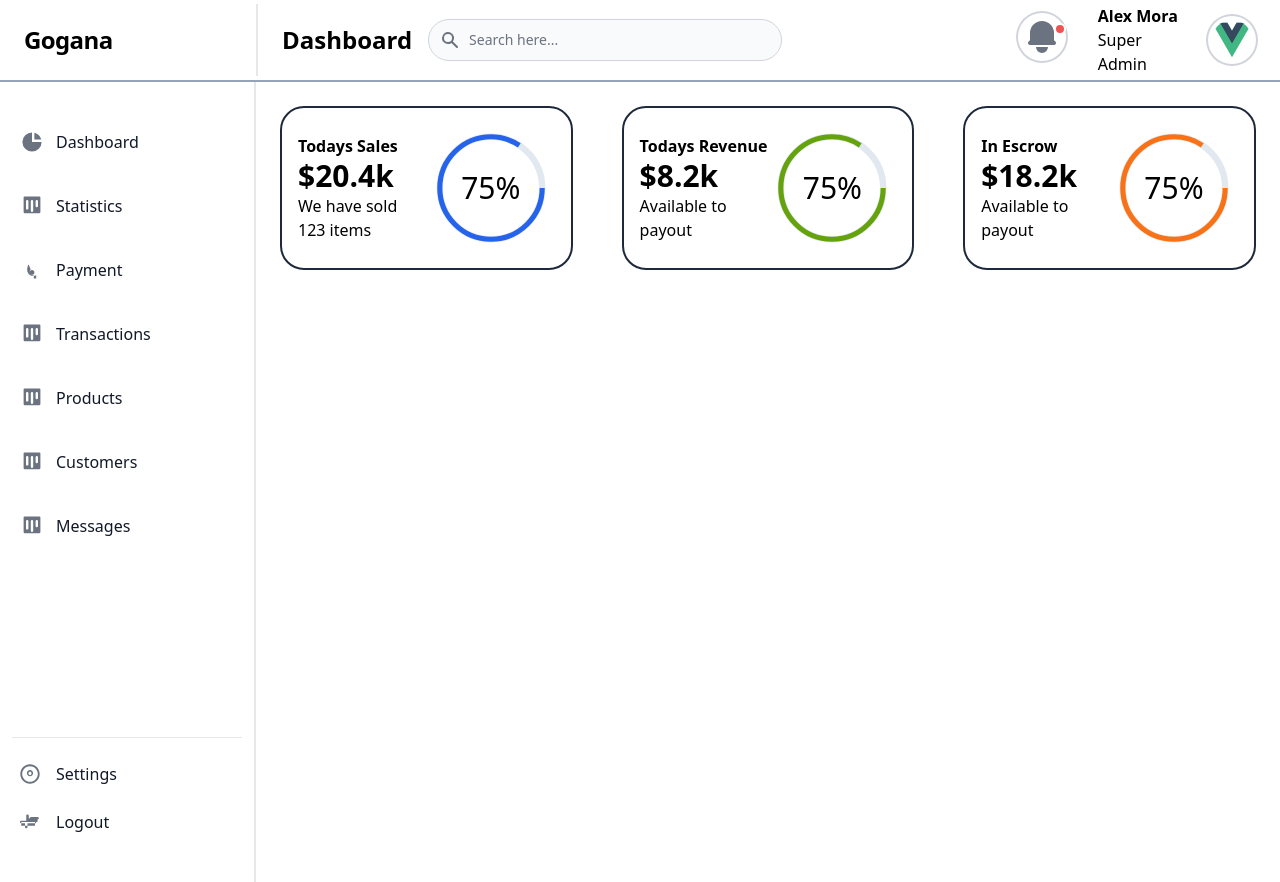
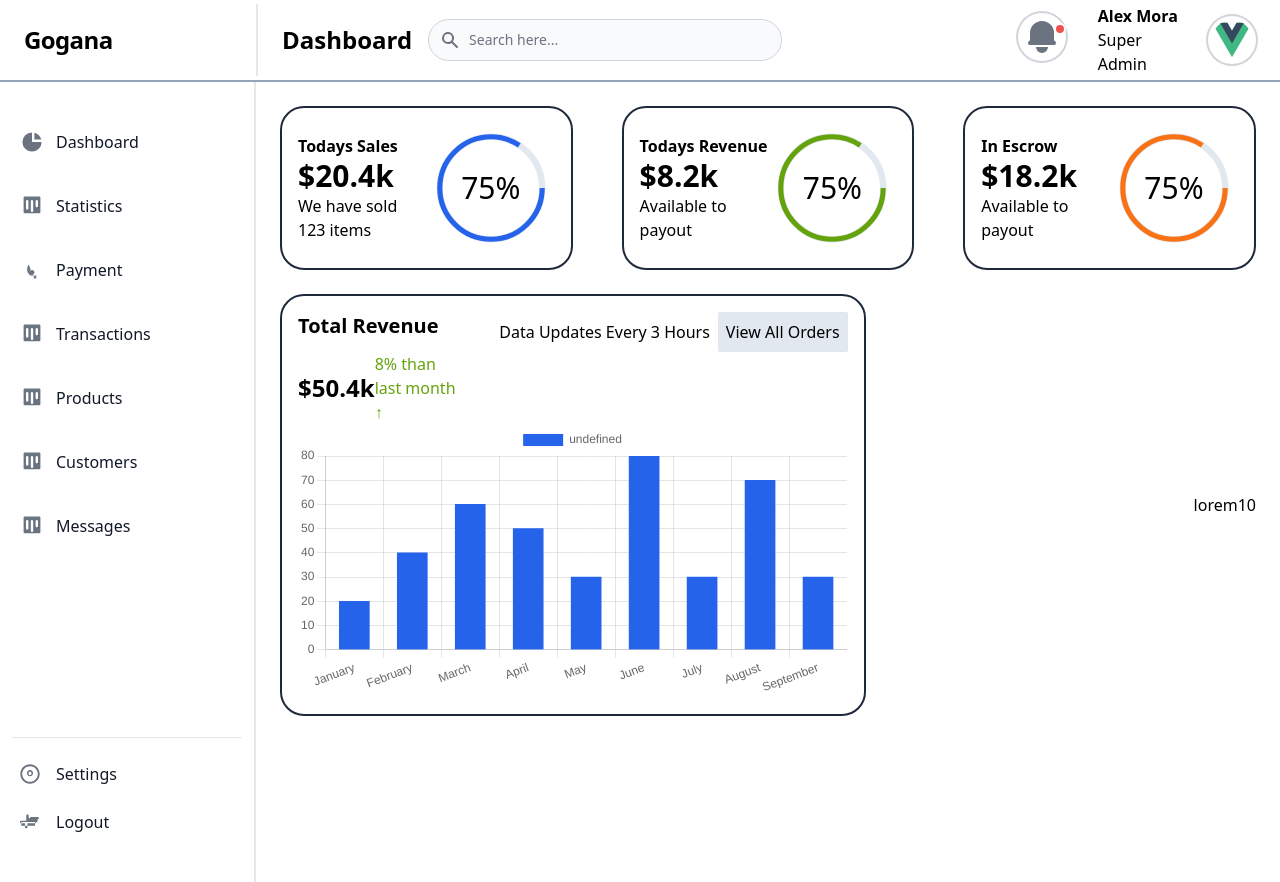
Before and after one commit to piesieomane/finance-dashboard, a Vue app: page /dashboard in a window 1280 px wide. Built offline with nearby package versions, Linux system fonts and the light colour scheme.

Commit message:
Style the revenue component

```diff
--- /dev/null
+++ b/src/components/Revenue.vue
@@ -0,0 +1,59 @@
+<script>
+import {
+  Chart as ChartJS,
+  Title,
+  Tooltip,
+  Legend,
+  BarElement,
+  CategoryScale,
+  LinearScale,
+} from "chart.js";
+import { Bar } from "vue-chartjs";
+
+ChartJS.register(
+  CategoryScale,
+  LinearScale,
+  BarElement,
+  Title,
+  Tooltip,
+  Legend
+);
+
+export default {
+  components: {
+    Bar,
+  },
+  data() {
+    return {
+      data: {
+        labels: [
+          "January",
+          "February",
+          "March",
+          "April",
+          "May",
+          "June",
+          "July",
+          "August",
+          "September",
+        ],
+        datasets: [
+          {
+            data: [20, 40, 60, 50, 30, 80, 30, 70, 30],
+            barThickness: 6,
+            backgroundColor: "#2563eb",
+            hoverBackgroundColor: "#65a30d",
+            barThickness: "30",
+          },
+        ],
+      },
+      options: {
+        responsive: true,
+      },
+    };
+  },
+};
+</script>
+<template>
+  <Bar :data="data" :options="options" />
+</template>
--- a/src/views/DashboardView.vue
+++ b/src/views/DashboardView.vue
@@ -1,8 +1,10 @@
 <script>
 import Hi from "../components/Hi.vue";
+import RevenueVue from "../components/Revenue.vue";
 export default {
   components: {
     Hi,
+    RevenueVue,
   },
   data() {
     return {
@@ -40,7 +42,7 @@ export default {
 };
 </script>
 <template>
-  <div class="p-6">
+  <div class="p-6 flex flex-col">
     <div class="flex flex-row justify-between">
       <div class="w-[30%]">
         <Hi
@@ -67,6 +69,25 @@ export default {
         />
       </div>
     </div>
+    <div class="flex flex-row items-center justify-between mt-6">
+      <div
+        class="w-[60%] border-spacing-1 border-2 border-slate-800 rounded-3xl p-4"
+      >
+        <div class="flex flex-row justify-between">
+          <h2 class="text-xl font-bold">Total Revenue</h2>
+          <div class="flex flex-row items-center justify-between">
+            <p class="mr-2">Data Updates Every 3 Hours</p>
+            <button class="bg-[#e2e8f0] p-2 rounded-sm">View All Orders</button>
+          </div>
+        </div>
+        <div class="flex flex-row w-[30%] justify-between items-center">
+          <h1 class="text-2xl font-semibold">$50.4k</h1>
+          <p class="text-[#65a30d]">8% than last month <span>&#8593</span></p>
+        </div>
+        <RevenueVue />
+      </div>
+      <div class="'w-[30%]'"><p>lorem10</p></div>
+    </div>
   </div>
 </template>
 
```
